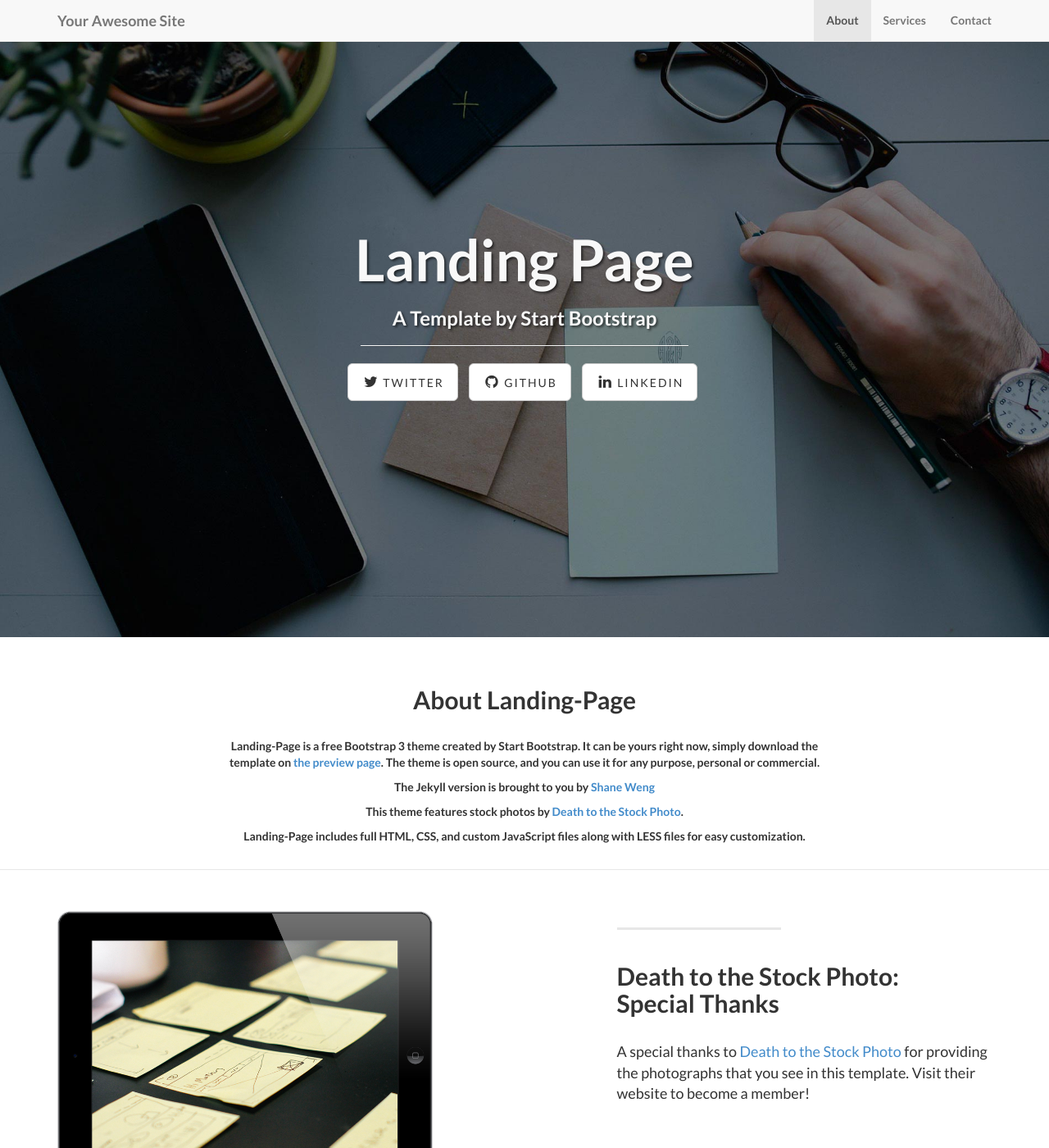
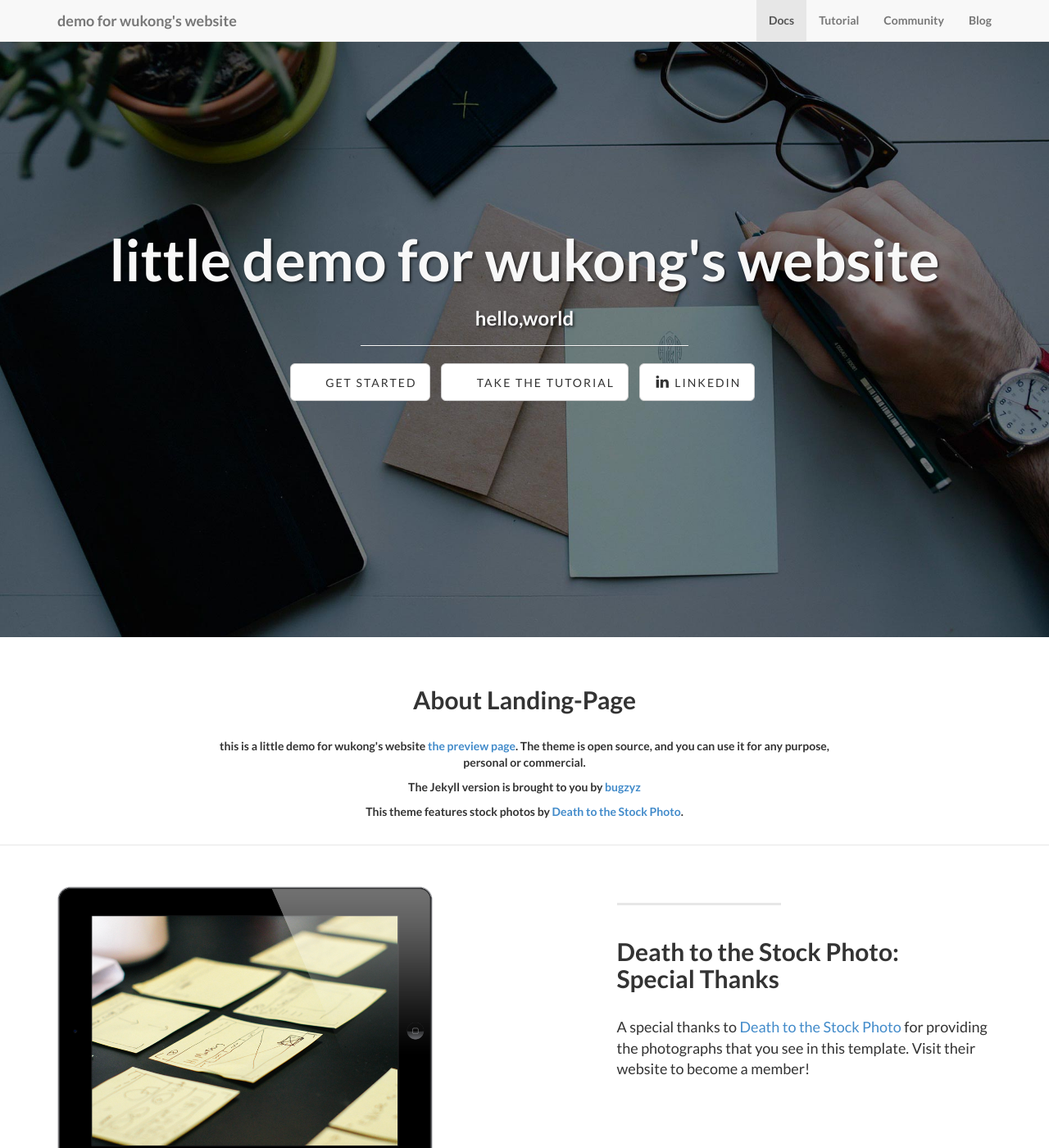
Before and after one commit to bugzyz/bugzyz.github.io, a Jekyll site: the page built from index.html, in a window 1280 px wide and 1400 px high. Shown: the whole window at 82% size. Built offline with Jekyll 4.4.1, drawn with Linux system fonts in a browser that asks for light colours; some of the changed text lies outside the part shown.

Commit message:
changed the title and header.html

```diff
--- a/_config.yml
+++ b/_config.yml
@@ -3,14 +3,14 @@
 # ----------------------- #
 
 url: http://yoursite.com
-title: Your Awesome Site
+title: demo for wukong's website
 email: your-email@domain.com
-author: Your Name
+author: bugzyz
 description: > # "Write an awesome description for your new site here.
   You can edit this line in _config.yml. It will appear in your document
   head meta (for Google search results) and in your feed.xml site
   description.
-copyright: 'Copyright &copy; 2015 Your Name. All Rights Reserved.'
+copyright: 'Copyright &copy; 2017 bugzyz. All Rights Reserved.'
 credits: 'Credits: Landing Page is a free to use, open source Bootstrap theme created by <a href="http://startbootstrap.com/">Start Bootstrap</a>.'
 
 # ----------------------- #
@@ -26,9 +26,9 @@
 # ----------------------- #
 
 social:
-  - title: twitter
+  - title: Get Started
     url: https://twitter.com/SBootstrap
-  - title: github
+  - title: Take the Tutorial
     url: https://github.com/IronSummitMedia/startbootstrap
   - title: linkedin
     url:
--- a/_includes/about.html
+++ b/_includes/about.html
@@ -5,10 +5,10 @@
               <br/><br/>
               <h2>About Landing-Page</h2>
               <br/>
-                <p>Landing-Page is a free Bootstrap 3 theme created by Start Bootstrap. It can be yours right now, simply download the template on <a href="http://startbootstrap.com/template-overviews/landing-page/">the preview page</a>. The theme is open source, and you can use it for any purpose, personal or commercial.</p>
-                <p>The Jekyll version is brought to you by <a href="https://github.com/swcool">Shane Weng</a></p>
+                <p>this is a little demo for wukong's website <a href="http://startbootstrap.com/template-overviews/landing-page/">the preview page</a>. The theme is open source, and you can use it for any purpose, personal or commercial.</p>
+                <p>The Jekyll version is brought to you by <a href="https://github.com/swcool">bugzyz</a></p>
                 <p>This theme features stock photos by <a href="http://join.deathtothestockphoto.com//">Death to the Stock Photo</a>.</p>
-                <p>Landing-Page includes full HTML, CSS, and custom JavaScript files along with LESS files for easy customization.</p>
+                <!--<p>Landing-Page includes full HTML, CSS, and custom JavaScript files along with LESS files for easy customization.</p>-->
                 <br/>
               </div>
         </div>
--- a/_includes/contact.html
+++ b/_includes/contact.html
@@ -10,7 +10,9 @@
 					<ul class="list-inline banner-social-buttons">
 						{% for social in site.social %}
 						<li>
-							<a href="{{ social.url }}" class="btn btn-default btn-lg"><i class="fa fa-{{ social.title }} fa-fw"></i> <span class="network-name">{{ social.title }}</span></a>
+							<!-- <a href="{{ social.url }}" class="btn btn-default btn-lg"><i class="fa fa-{{ social.title }} fa-fw"></i> <span class="network-name">{{ social.title }}</span></a>
+							-->
+							<a href="#contact" class="btn btn-default btn-lg"><i class="fa fa-{{ social.title }} fa-fw"></i> <span class="network-name">{{ social.title }}</span></a>
 						</li>
 						{% endfor %}
 					</ul>
--- a/_includes/header.html
+++ b/_includes/header.html
@@ -15,13 +15,16 @@
         <div class="collapse navbar-collapse" id="bs-example-navbar-collapse-1">
             <ul class="nav navbar-nav navbar-right">
             	<li>
-                    <a class="page-scroll" href="#about">About</a>
+                    <a class="page-scroll" href="#about">Docs</a>
                 </li>
                 <li>
-                    <a class="page-scroll" href="#services">Services</a>
+                    <a class="page-scroll" href="#services">Tutorial</a>
                 </li>
                 <li>
-                    <a class="page-scroll" href="#contact">Contact</a>
+                    <a class="page-scroll" href="#contact">Community</a>
+                </li>
+                <li>
+                    <a class="page-scroll" href="#contact">Blog</a>
                 </li>
             </ul>
         </div>
--- a/index.html
+++ b/index.html
@@ -1,5 +1,5 @@
 ---
 layout: default
-title: Landing Page
-subTitle: A Template by Start Bootstrap
+title: little demo for wukong's website
+subTitle: hello,world
 ---
```
